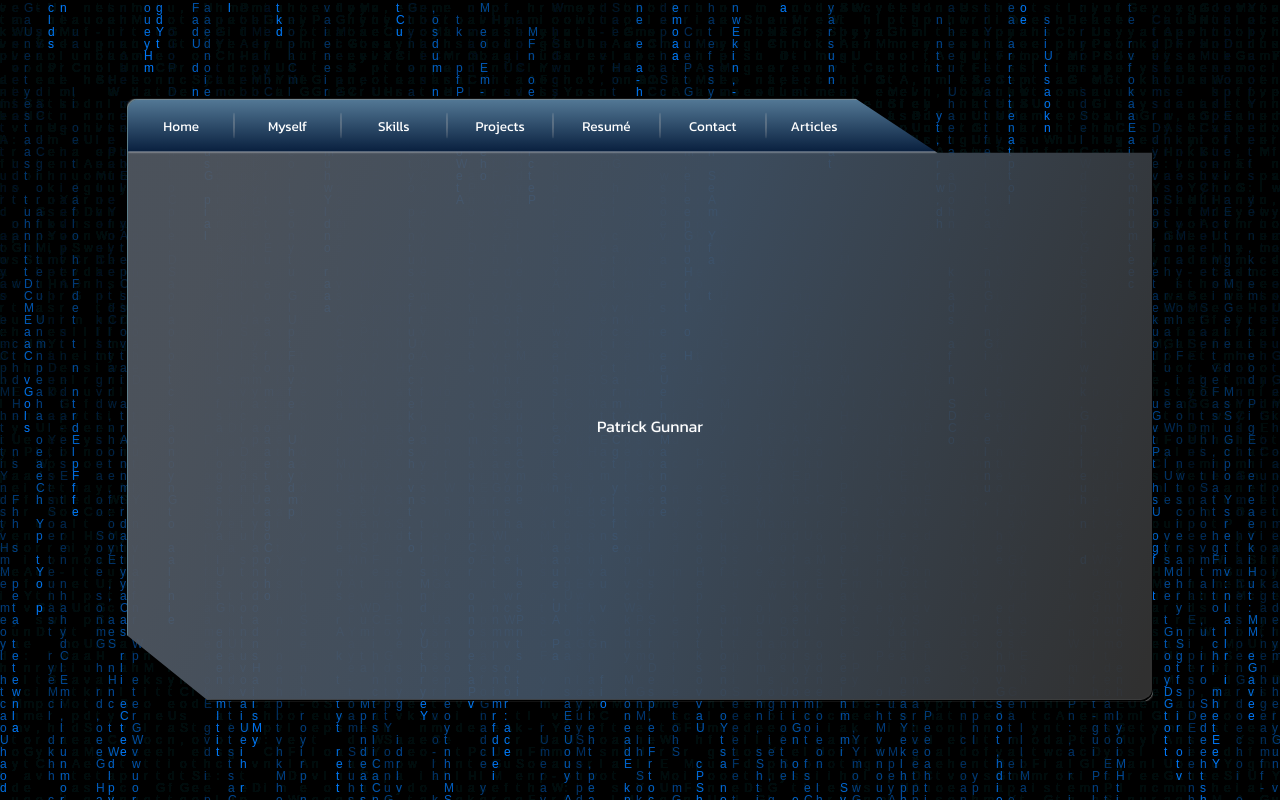
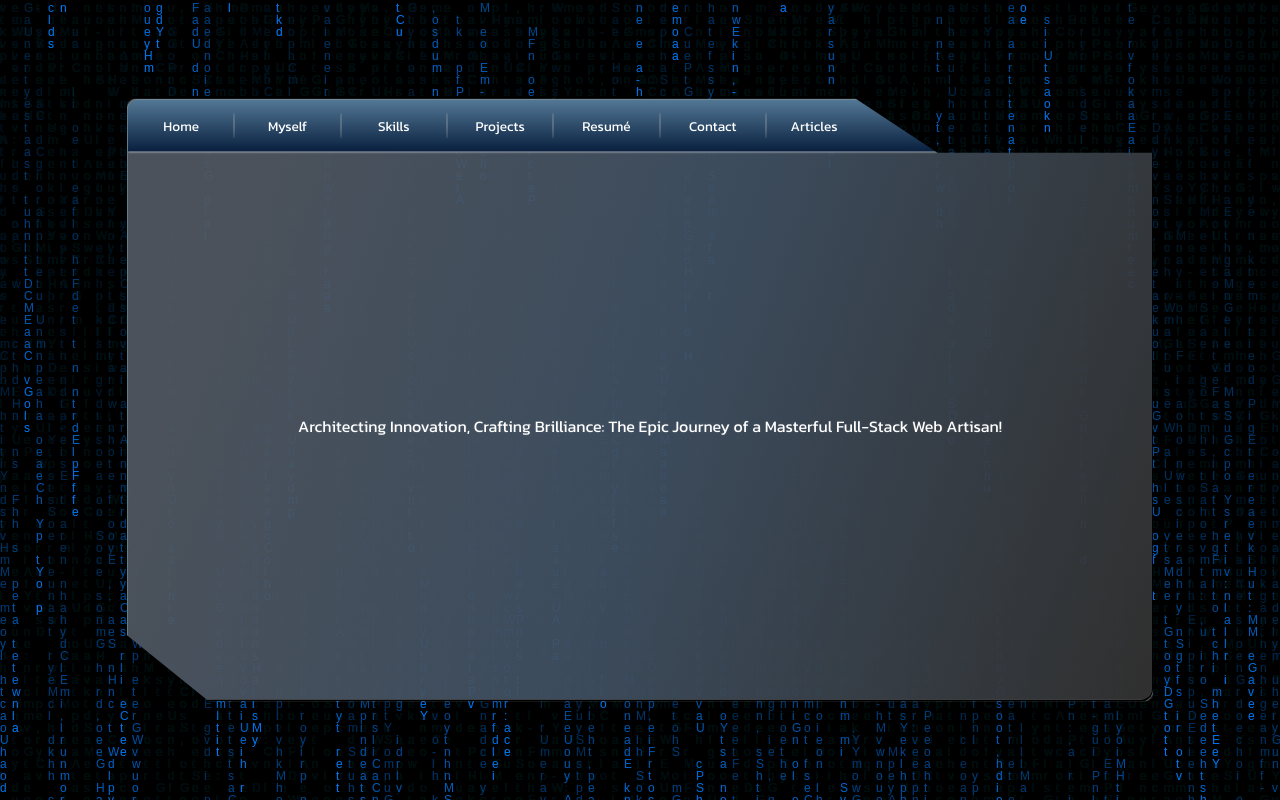
Before and after one commit to patrickgunnar/patrick-gunnar, a Next.js app: page / in a window 1280 px wide. Built offline with nearby package versions, Linux system fonts and the light colour scheme.

Commit message:
feat: updated app page

```diff
--- a/src/app/page.tsx
+++ b/src/app/page.tsx
@@ -1,7 +1,7 @@
 export default function Home() {
 	return (
 		<div>
-			Patrick Gunnar
+			Architecting Innovation, Crafting Brilliance: The Epic Journey of a Masterful Full-Stack Web Artisan!
 		</div>
 	)
 }
```
